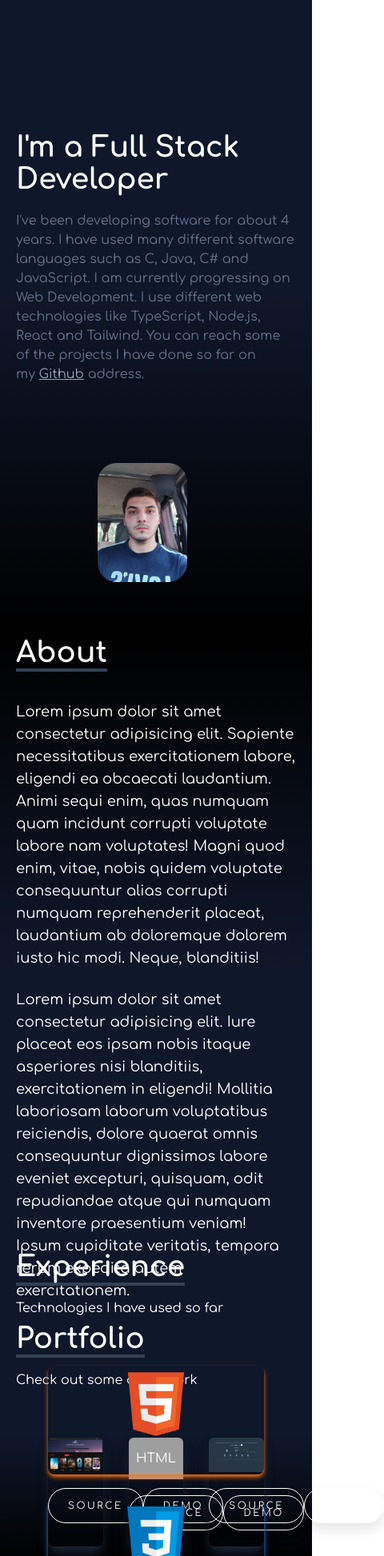
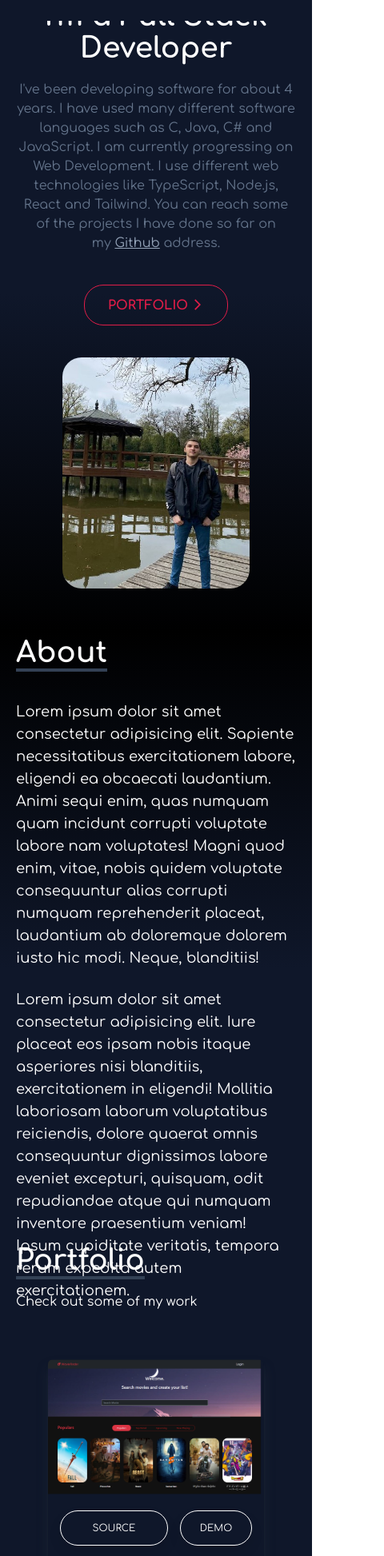
Before and after one commit to MustafaYavas/portfolio, a React (Create React App) app: page / in a window 390 px wide. Shown: the part 54-2000 px from the top of the page at 80% size, 480 px wide, since content can reach past the window. Built offline with nearby package versions, Linux system fonts and the light colour scheme; grey boxes are pictures that could not be loaded; a web font is replaced by a local one.

Commit message:
Fix bugs and change hero image

```diff
--- a/src/components/Experience/Experience.tsx
+++ b/src/components/Experience/Experience.tsx
@@ -8,7 +8,7 @@ const Experience = () => {
         >
             <div className='max-w-screen-lg mx-auto p-5 flex flex-col justify-center w-full h-full text-white'>
 
-                <div className='pb-10'>
+                <div className='pb-10 mt-80 sm:mt-0'>
                     <p className='text-4xl font-bold border-b-4 border-slate-700 inline'>Experience</p>
                     <p className='py-5'>Technologies I have used so far</p>
                 </div>
--- a/src/components/Experience/ExperienceCard.tsx
+++ b/src/components/Experience/ExperienceCard.tsx
@@ -67,7 +67,7 @@ const ExperienceCard = () => {
     ]
 
     return (
-        <div className='w-full grid sm:grid-cols-2 md:grid-cols-3 gap-8 text-center px-10 sm:px-0'>
+        <div className='w-full grid grid-cols-2 sm:grid-cols-3 gap-8 text-center px-10 sm:px-0'>
             {
                 experiences.map(exp => (
                     <div key={exp.id} className={`${exp.style} shadow-md hover:scale-105 duration-500 py-2 rounded-lg`}>
--- a/src/components/Home/Home.module.css
+++ b/src/components/Home/Home.module.css
@@ -58,4 +58,4 @@
         top: 75%;
         right: 40%;
     }
-  }
+}
--- a/src/components/Home/Home.tsx
+++ b/src/components/Home/Home.tsx
@@ -1,4 +1,4 @@
-import profileImg from '../../assets/hero.jpeg'
+import profileImg from '../../assets/hero.jpg'
 import styles from './Home.module.css';
 
 import { MdArrowForwardIos } from 'react-icons/md';
@@ -8,12 +8,12 @@ const Home = () => {
     return (
         <div name='Home' className='h-screen w-full bg-gradient-to-b from-slate-900 via-slate-900 to-black'>
             <div className='max-w-screen-lg mx-auto flex flex-col items-center justify-center h-full px-5 md:flex-row'>
-                <div className='text-white flex flex-col justify-center h-full'>
-
-                    <h2 className='text-4xl sm:text-6xl font-bold'>
+                <div className='text-white flex flex-col justify-center '>
+                    <h2 className='text-4xl sm:text-6xl font-bold text-center md:text-left'>
                         I'm a Full Stack Developer
                     </h2>
-                    <p className='text-slate-500 py-5 max-w-md'>
+                    <div className='text-center md:text-left'>
+                        <p className='text-slate-500 py-5 md:max-w-md'>
                             I've been developing software for about 4 years. I have used many different software languages such as C, Java, C# and JavaScript. I am currently progressing on Web Development. I use different web technologies like TypeScript, Node.js, React and Tailwind. You can reach some of the projects I have done so far on my&nbsp;
                             <a
                                 href='https://github.com/MustafaYavas'
@@ -24,10 +24,11 @@ const Home = () => {
                                 Github
                             </a> address.
                         </p>
+                    </div>
 
-                    <div className='invisible lg:visible mt-5 font-bold'>
+                    <div className='mt-5 font-bold flex justify-center md:justify-start'>
                         <Link to='Portfolio' smooth duration={500}>
-                            <button  className={styles.button}>
+                            <button className={styles.button}>
                                 Portfolio
                                 <span>
                                     <MdArrowForwardIos className='ml-1 mb-0.5'/>
@@ -39,7 +40,7 @@ const Home = () => {
                 </div>
 
                 <div>
-                    <img src={profileImg} alt='profile_img' className={`${styles['main_img']} rounded-3xl mx-auto lg:w-full`}/>
+                    <img src={profileImg} alt='profile_img' className={`rounded-3xl mx-auto w-2/3 md:w-full mt-10 md:mt-0`}/>
                 </div>
             </div>
         </div>
--- a/src/components/Navbar/Navbar.tsx
+++ b/src/components/Navbar/Navbar.tsx
@@ -3,7 +3,7 @@ import NavbarLinkItems from './NavbarLinkItems';
 const Navbar = () => {
     return (
         <div className='flex justify-between items-center w-full h-20 fixed text-white bg-slate-900 px-5'>
-            <div className='flex justify-center items-between'>
+            <div>
                 <h1 className='font-logo text-4xl'>Mustafa</h1>
             </div>
 
--- a/src/components/Navbar/NavbarLinkItems.tsx
+++ b/src/components/Navbar/NavbarLinkItems.tsx
@@ -54,7 +54,7 @@ const NavbarLinkItems = () => {
                                     duration={500}
                                 >
                                     {data.link}
-                            </Link>
+                                </Link>
                             </li>
                         ))
                     }
--- a/src/components/Portfolio/Portfolio.module.css
+++ b/src/components/Portfolio/Portfolio.module.css
@@ -1,9 +1,8 @@
 
 .button {
-    padding: .75rem 1.5rem;
+    padding: .75rem 0;
     font-size: 12px;
     text-transform: uppercase;
-    letter-spacing: 2.5px;
     color: white;
     background-color: transparent;
     border: 1px solid white;
--- a/src/components/Portfolio/Portfolio.tsx
+++ b/src/components/Portfolio/Portfolio.tsx
@@ -4,7 +4,7 @@ const Portfolio = () => {
     return (
         <div
             name='Portfolio'
-            className='bg-gradient-to-b from-slate-900 via-slate-900 to-black w-full text-white md:h-screen'
+            className='bg-gradient-to-b from-slate-900 via-slate-900 to-black w-full text-white h-screen'
         >
             <div className='max-w-screen-lg p-5 mx-auto flex flex-col justify-center w-full h-full'>
                 <div className='pb-10'>
--- a/src/components/Portfolio/PortfolioCard.tsx
+++ b/src/components/Portfolio/PortfolioCard.tsx
@@ -1,7 +1,6 @@
 import kanban from '../../assets/portfolio/kanban.png';
 import movie from '../../assets/portfolio/movie.png';
 import weather from '../../assets/portfolio/weather.png';
-import conword from '../../assets/portfolio/conword.png';
 import styles from './Portfolio.module.css';
 
 const PortfolioCard = () => {
@@ -23,16 +22,11 @@ const PortfolioCard = () => {
             imgUrl: weather,
             source: 'https://github.com/MustafaYavas/TDD-project',
             live: 'https://tdd-react-weather-app.netlify.app/'
-        },
-        // {
-        //     id: 4,
-        //     imgUrl: conword,
-        //     source: 'https://github.com/MustafaYavas/ConWord'
-        // },
+        }
     ]
 
     return (
-        <div className='grid grid-cols-3 gap-8 px-10 sm:px-0'>
+        <div className='grid grid-cols-1 sm:grid-cols-2 md:grid-cols-3 gap-8 px-10 sm:px-0'>
             {
                 portfolios.map(port => (
                     <div key={port.id} className='shadow-lg shadow-gray-800 rounded-lg'>
@@ -44,13 +38,13 @@ const PortfolioCard = () => {
                         <div className='flex items-center justify-evenly py-5'>
                             {
                                 port.source &&
-                                <button onClick={() => {window.open(port.source)}} className={`${styles.button}`}>
+                                <button onClick={() => {window.open(port.source)}} className={`${styles.button} w-1/2 `}>
                                     Source
                                 </button>
                             }
                             {
                                 port.live &&
-                                <button onClick={() => {window.open(port.live)}} className={`${styles.button}`}>
+                                <button onClick={() => {window.open(port.live)}} className={`${styles.button} w-1/3`}>
                                     Demo
                                 </button>
                             }
--- a/src/components/Social/Social.tsx
+++ b/src/components/Social/Social.tsx
@@ -51,7 +51,7 @@ const Social = () => {
     ]
 
     return (
-        <div className='hidden lg:flex flex-col top-[35%] left-0 fixed'>
+        <div className='hidden xl:flex flex-col top-[35%] left-0 fixed'>
             <ul>
                 {
                     socialDatas.map(social => (
```
Also changed, not shown: src/assets/hero.jpeg (deleted), src/assets/hero.jpg (added). Lines whose indentation alone changed are shown as unchanged.
